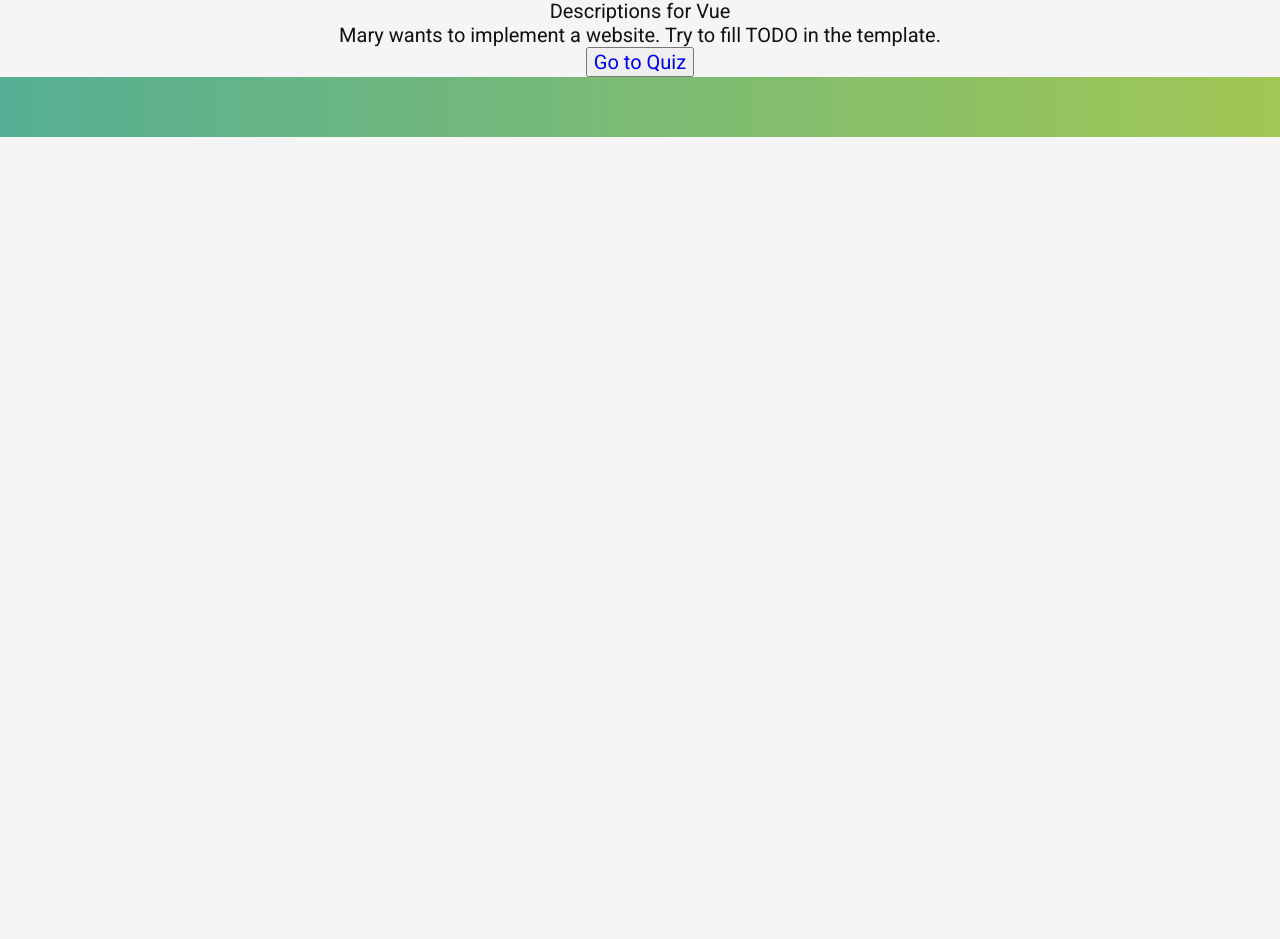
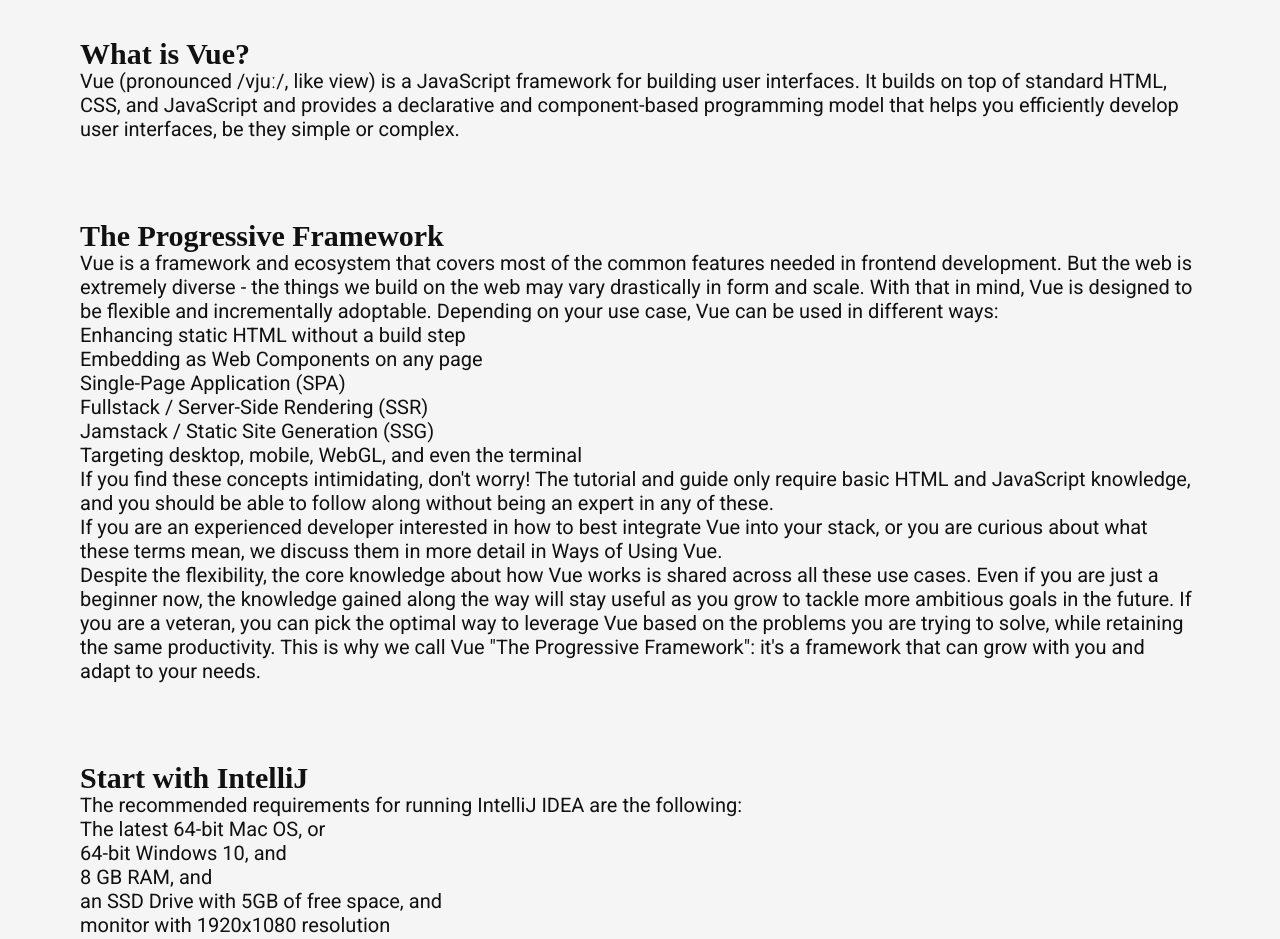
Before and after one commit to zeroshen/client, a Vue app: page /game/1 in a window 1280 px wide. Shown: the part 93-1032 px from the top of the page. Before the commit the page ends 800 px from the top, so only its background shows below. Built offline with nearby package versions, Linux system fonts and the light colour scheme; a web font is replaced by a local one.

Commit message:
Modify level 1

```diff
--- a/src/views/GamesLevelOneView.vue
+++ b/src/views/GamesLevelOneView.vue
@@ -7,16 +7,93 @@
   justify-content: center;
   align-items: center;
 }
+.group-words {
+  padding-top: 40px;
+  padding-bottom: 40px;
+  padding-right: 80px;
+  padding-left: 80px;
+}
+.quiz-button {
+  background-color: #00939c;
+  color: #fafafa;
+  border: none;
+  margin: 40px;
+}
+
+.quiz-button:hover {
+  background-color: #016f75;
+  color: #fafafa;
+  border: none;
+  cursor: pointer;
+}
 </style>
 
 <template>
   <section class="page-view">
-    <div>Descriptions for Vue</div>
-    <div>
-      Mary wants to implement a website. Try to fill TODO in the template.
+    <div class="group-words">
+      <h1>What is Vue?</h1>
+      Vue (pronounced /vjuː/, like view) is a JavaScript framework for building
+      user interfaces. It builds on top of standard HTML, CSS, and JavaScript
+      and provides a declarative and component-based programming model that
+      helps you efficiently develop user interfaces, be they simple or complex.
+    </div>
+    <div class="group-words">
+      <h1>The Progressive Framework</h1>
+      Vue is a framework and ecosystem that covers most of the common features
+      needed in frontend development. But the web is extremely diverse - the
+      things we build on the web may vary drastically in form and scale. With
+      that in mind, Vue is designed to be flexible and incrementally adoptable.
+      Depending on your use case, Vue can be used in different ways:
+      <br />
+      Enhancing static HTML without a build step
+      <br />
+      Embedding as Web Components on any page
+      <br />
+      Single-Page Application (SPA)
+      <br />
+      Fullstack / Server-Side Rendering (SSR)
+      <br />
+      Jamstack / Static Site Generation (SSG)
+      <br />
+      Targeting desktop, mobile, WebGL, and even the terminal
+      <br />
+      If you find these concepts intimidating, don't worry! The tutorial and
+      guide only require basic HTML and JavaScript knowledge, and you should be
+      able to follow along without being an expert in any of these.
+      <br />
+      If you are an experienced developer interested in how to best integrate
+      Vue into your stack, or you are curious about what these terms mean, we
+      discuss them in more detail in Ways of Using Vue.
+      <br />
+      Despite the flexibility, the core knowledge about how Vue works is shared
+      across all these use cases. Even if you are just a beginner now, the
+      knowledge gained along the way will stay useful as you grow to tackle more
+      ambitious goals in the future. If you are a veteran, you can pick the
+      optimal way to leverage Vue based on the problems you are trying to solve,
+      while retaining the same productivity. This is why we call Vue "The
+      Progressive Framework": it's a framework that can grow with you and adapt
+      to your needs.
+    </div>
+    <div class="group-words">
+      <h1>Start with IntelliJ</h1>
+      The recommended requirements for running IntelliJ IDEA are the following:
+      <br />
+      <ul>
+        <li>The latest 64-bit Mac OS, or</li>
+        <li>64-bit Windows 10, and</li>
+        <li>8 GB RAM, and</li>
+        <li>an SSD Drive with 5GB of free space, and</li>
+        <li>monitor with 1920x1080 resolution</li>
+      </ul>
+
+      It's possible to run IntelliJ with less than 8 GB of RAM, but it can be
+      slow. It's possible to run IntelliJ with a regular hard drive, but it
+      takes a while to boot up. We highly recommend these requirements.
+      <br />
+      To setup the environment for your web applications, do the following:
     </div>
     <router-link to="../game/1/quiz">
-      <button>Go to Quiz</button>
+      <button class="quiz-button">Go to Quiz</button>
     </router-link>
   </section>
 </template>
```
